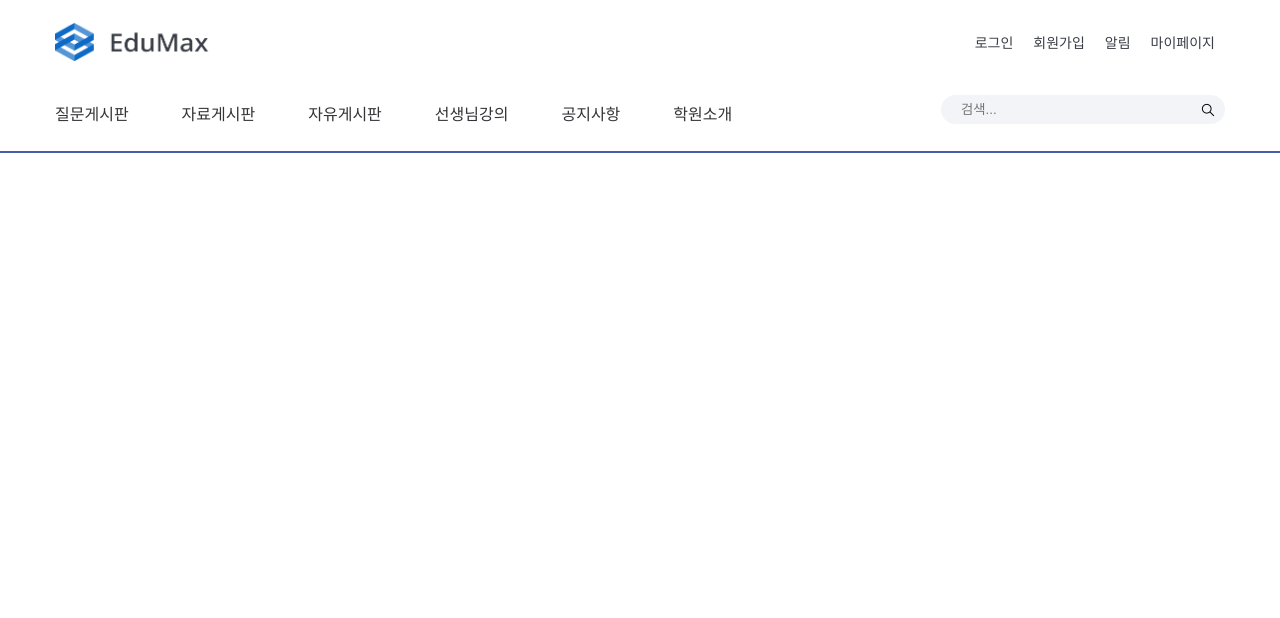
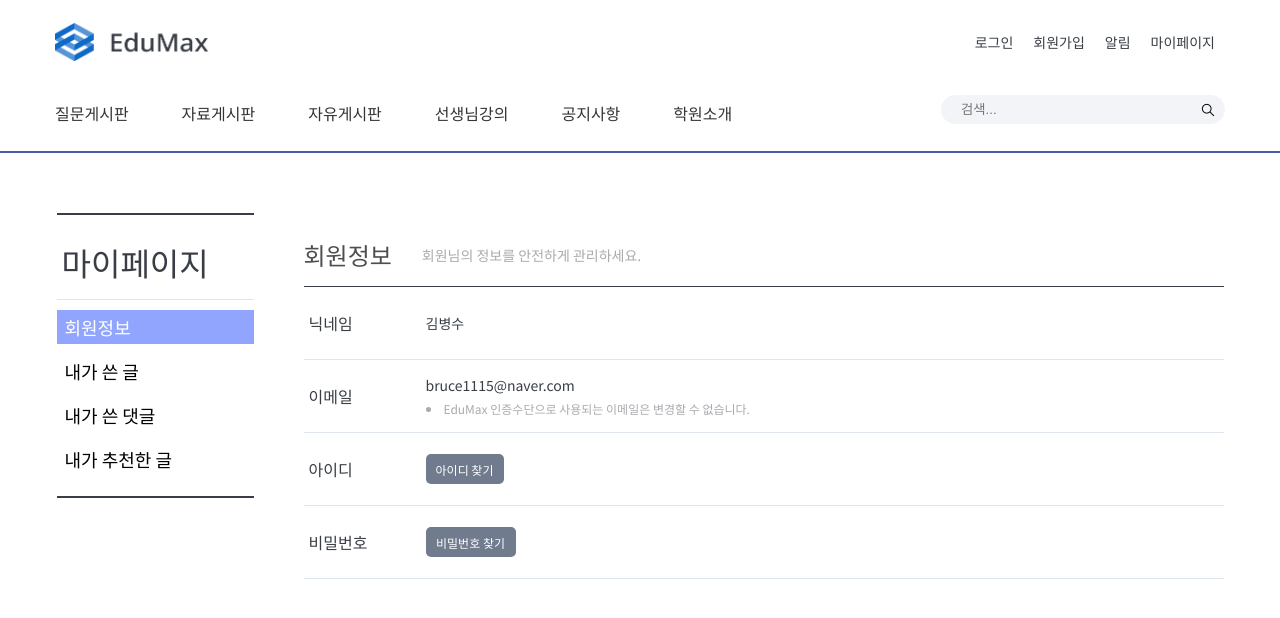
Before and after one commit to kbs1115/EduMax-front, a React (Create React App) app: page /mypage in a window 1280 px wide. Shown: the top 618 px of the page. Built offline with nearby package versions, Linux system fonts and the light colour scheme.

Commit message:
[feat] add mypage info

```diff
--- a/src/App.js
+++ b/src/App.js
@@ -12,8 +12,9 @@ import Introduction from './pages/Introduction';
 import LoginPage from './pages/LoginPage';
 import Signup from './pages/Signup';
 import PostCreatePage from './pages/PostCreatePage';
-import EmailModal from './components/modals/EmailModal';
+import EmailModal from './components/modals/FindModal';
 import PostDetailPage from './pages/PostDetail';
+import MyPage from './pages/MyPage';
 
 function App() {
   const location = useLocation(); // 현재 경로를 얻기 위해 useLocation 훅 사용
@@ -28,6 +29,7 @@ function App() {
         <Route path="/post/notice" element={<NoticeBoard />} />
         <Route path="/post/free" element={<FreeBoard />} />
         <Route path="/lecture" element={<LectureBoard />} />
+        <Route path='/mypage' element={<MyPage />} />
         <Route path="/intro" element={<Introduction />} />
         <Route path="/login" element={<LoginPage />} />
         <Route path="/signup" element={<Signup />} />
--- /dev/null
+++ b/src/components/MyPageSideBar.js
@@ -0,0 +1,79 @@
+import React, { useState } from "react";
+import styled from "styled-components";
+
+import Typography from "./Typography";
+
+export const mypageMapping = {
+    info: "회원정보",
+    posts: "내가 쓴 글",
+    comments: "내가 쓴 댓글",
+    likes: "내가 추천한 글",
+};
+
+const MyPageSideBar = ({
+    category,
+    setPage,
+    setCategory
+}) => {
+    // 나중에는 이 state를 props로 받아야 함.
+
+    return (
+      <SideBarWrapper>
+        <BoardWrapper>
+          <Typography size="h1">마이페이지</Typography>
+        </BoardWrapper>
+        {Object.entries(mypageMapping).map(([key, value]) => (
+          <CategoryWrapper
+            key={key}
+            isActive={key === category}
+            onClick={() => {
+              setCategory(key);
+              setPage(1);
+            }}
+          >
+            <Typography size="h3_medium">{value}</Typography>
+          </CategoryWrapper>
+        ))}
+      </SideBarWrapper>
+    );
+  };
+
+  export default MyPageSideBar;
+
+  const SideBarWrapper = styled.div`
+  display: flex;
+  box-sizing: border-box;
+  height: 285px;
+  width: 197px;
+  flex-direction: column;
+  padding: 20px 0px;
+  flex-direction: column;
+  justify-content: center;
+  gap: 10px;
+  border-top: 2px solid #393e46;
+  border-bottom: 2px solid #393e46;
+`;
+
+const BoardWrapper = styled.div`
+  display: flex;
+  height: 63px;
+  padding: 0px 5px 10px 5px;
+  align-items: center;
+  gap: 10px;
+  align-self: stretch;
+  border-bottom: 1px solid #dfe5ee;
+`;
+
+const CategoryWrapper = styled.div`
+  display: flex;
+  height: 40px;
+  padding: 0px 8px;
+  align-items: center;
+  align-self: stretch;
+  background-color: ${(props) => (props.isActive ? "#91A5FF" : "transparent")};
+  cursor: pointer;
+
+  & > div {
+    color: ${(props) => (props.isActive ? "white" : "black")};
+  }
+`;
--- a/src/components/buttons/PostListButton.js
+++ b/src/components/buttons/PostListButton.js
@@ -21,10 +21,11 @@ const PostListButton = ({
   textColor,
   buttonColor,
   borderRadius="5px",
+  onClick,
   children
 }) => {
   return (
-    <StyledButton width={width} height={height} buttonColor={buttonColor} borderRadius={borderRadius}>
+    <StyledButton width={width} height={height} buttonColor={buttonColor} borderRadius={borderRadius} onClick={onClick}>
         <Typography size={size} color={textColor}>{children}</Typography>
     </StyledButton>
   );
--- a/src/components/modals/EmailModal.js
+++ b/src/components/modals/FindModal.js
@@ -3,7 +3,7 @@ import styled from 'styled-components';
 import Typography from '../Typography';
 
 
-const EmailModal = ({isPassword = false}) => {
+const FindModal = ({ isOpen, isPassword = false, onClose }) => {
 	const [title, setTitle] = useState({
 		"title": "",
 		"step": ""
@@ -145,8 +145,11 @@ const EmailModal = ({isPassword = false}) => {
 			});
   }, [step]);
 
+  if (!isOpen) return null; // Don't render the modal unless it's open
+
   return (
-    <Wrapper>
+	<Backdrop onClick={onClose}>
+		<Wrapper onClick={(e) => e.stopPropagation()}>
 			<div style={{ display: "flex", flexDirection: "column", width: "100%", paddingBottom: "10px" }}>
 				<TitleWrapper>
 					<Typography size='h2'>
@@ -287,10 +290,12 @@ const EmailModal = ({isPassword = false}) => {
 				</div>
 			</Step2Wrapper>}
     </Wrapper>
+	</Backdrop>
+
   );
 }
 
-export default EmailModal;
+export default FindModal;
 
 const Wrapper = styled.div`
   display: flex;
@@ -303,6 +308,7 @@ const Wrapper = styled.div`
   justify-content: space-between;
   align-items: flex-end;
   border: 1px solid #B6C0D5;
+  background-color: white;
 `;
 
 const TitleWrapper = styled.div`
@@ -379,3 +385,16 @@ const Step2TextWrapper = styled.div`
 	align-items: center;
 	margin: auto;
 `;
+
+const Backdrop = styled.div`
+  position: fixed;
+  top: 0;
+  left: 0;
+  width: 100%;
+  height: 100%;
+  background-color: rgba(0, 0, 0, 0.5);
+  display: flex;
+  justify-content: center;
+  align-items: center;
+  z-index: 10;
+`;
--- /dev/null
+++ b/src/pages/MyPage.js
@@ -0,0 +1,143 @@
+import React from "react";
+import { useState } from "react";
+import styled from "styled-components";
+
+import MyPageSideBar, { mypageMapping } from "../components/MyPageSideBar";
+import PostListButton from "../components/buttons/PostListButton";
+import PostTable from "../components/post/PostTable";
+import PostOrder from "../components/post/PostOrder";
+import PostSearchBar from "../components/post/PostSearchBar";
+import PostDropDown from "../components/post/PostDropdown";
+import FindModal from "../components/modals/FindModal";
+import Typography from "../components/Typography";
+
+const Wrapper = styled.div`
+  margin-top: 60px;
+  display: flex;
+  justify-content: center;
+  gap: 50px;
+`;
+
+const BodyOuterWrapper = styled.div`
+  width: 920px;
+  box-sizing: border-box;
+  display: flex;
+  flex-direction: column;
+  padding-top: 20px;
+`;
+
+const TitleWrapper = styled.div`
+  display: flex;
+	height: 54px;
+  box-sizing: border-box;
+  padding-bottom: 10px;
+  justify-content: flex-start;
+	align-items: center;
+	gap: 30px;
+	border-bottom: 1px solid #393E46;
+`
+
+const ContentWrapper = styled.div`
+	display: flex;
+	width: 100%;
+	height: 72px;
+	gap: 30px;
+	justify-content: flex-start;
+	align-items: center;
+	border-bottom: 1px solid #DFE5EE;
+`;
+
+const InfoNameWrapper = styled.div`
+	display: flex;
+	width: 92px;
+	height: 100%;
+	padding: 10px 0px 10px 5px;
+	align-items: center;
+	justify-content: start;
+	box-sizing: border-box;
+`
+
+const EmailInfoWrapper = styled.div`
+	display: flex;
+	flex-direction: column;
+	justify-content: center;
+	align-items: start;
+	gap: 5px;
+`;
+
+const InfoPage = () => {
+	const [isEmailModal, setIsEmailModal] = useState(false);
+	const [isPwModal, setIsPwModal] = useState(false);
+
+	return (<BodyOuterWrapper>
+		<TitleWrapper>
+				<Typography color="bright_black_gray" size="h2">회원정보</Typography>
+				<Typography size="body_content_thin" color="gray">
+					회원님의 정보를 안전하게 관리하세요.
+				</Typography>
+		</TitleWrapper>
+		<ContentWrapper>
+			<InfoNameWrapper>
+				<Typography size="body_sub_title" color="black_gray">닉네임</Typography>
+			</InfoNameWrapper>
+			<Typography size="body_content_thin" color="black_gray">김병수</Typography>
+		</ContentWrapper>
+		<ContentWrapper>
+			<InfoNameWrapper>
+				<Typography size="body_sub_title" color="black_gray">이메일</Typography>
+			</InfoNameWrapper>
+			<EmailInfoWrapper>
+				<Typography size="body_content_thin" color="black_gray">
+					bruce1115@naver.com
+				</Typography>
+				<Typography size="body_content_small_thin" color="gray">
+					<li>EduMax 인증수단으로 사용되는 이메일은 변경할 수 없습니다.</li>
+				</Typography>
+			</EmailInfoWrapper>
+		</ContentWrapper>
+		<ContentWrapper>
+			<InfoNameWrapper>
+				<Typography size="body_sub_title" color="black_gray">아이디</Typography>
+			</InfoNameWrapper>
+			<PostListButton
+				width="78px"
+				height="30px"
+				size="body_content_small_thin"
+				buttonColor="#717B8E"
+				textColor="white"
+				onClick={() => setIsEmailModal(true)}>아이디 찾기</PostListButton>
+				<FindModal isOpen={isEmailModal} isPassword={false} onClose={() => setIsEmailModal(false)}/>
+		</ContentWrapper>
+		<ContentWrapper>
+			<InfoNameWrapper>
+				<Typography size="body_sub_title" color="black_gray">비밀번호</Typography>
+			</InfoNameWrapper>
+			<PostListButton
+				width="90px"
+				height="30px"
+				size="body_content_small_thin"
+				buttonColor="#717B8E"
+				textColor="white"
+				onClick={() => setIsPwModal(true)}>비밀번호 찾기</PostListButton>
+				<FindModal isOpen={isPwModal} isPassword={true} onClose={() => setIsPwModal(false)}/>
+		</ContentWrapper>
+	</BodyOuterWrapper>);
+}
+
+
+function MyPage() {
+  const [page, setPage] = useState(1);
+	const [category, setCategory] = useState("info")
+
+  return (
+    <Wrapper>
+      <MyPageSideBar
+				category={category}
+				setCategory={setCategory}
+				setPage={setPage}/>
+      {category === "info" ? <InfoPage /> : <></>}
+    </Wrapper>
+  );
+}
+
+export default MyPage;
```
Also changed, not shown: src/components/SideBar.js (line endings or trailing spaces).
